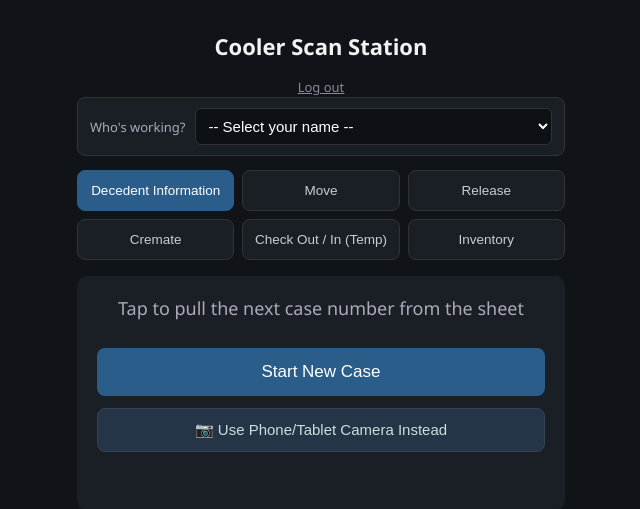
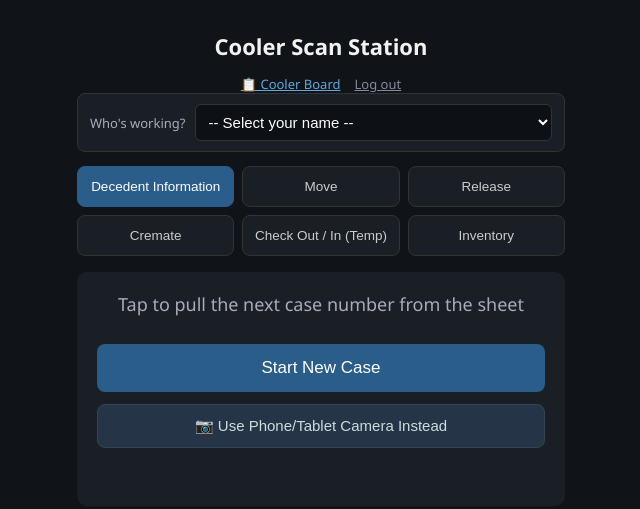
Before and after one commit to jakehansentx-cpu/DFW-ONLINE-CREMATION, a Flask app: page /scan in a window 1280 px wide. Shown: the top 509 px of the page, without its empty margins (319-959 px from the left). Run offline with Flask 3, Linux system fonts and the light colour scheme; the visitor is signed in with stand-in values (Sample User, id 1); data comes from the database, SQL or seed files in the repository.

Commit message:
Add navigation links between the scan station and the board
Neither page linked to the other before -- staff had to type/bookmark
each URL separately. The scan station header now has a "Cooler Board"
link next to Log out, and the board header has a "Scan Station"
button alongside Move/History/Export CSV, so switching between the
two is one tap either way.

```diff
--- a/templates/board.html
+++ b/templates/board.html
@@ -9,6 +9,7 @@
   <header class="board-header">
     <h1>Cooler Status</h1>
     <div style="display:flex; align-items:center; gap:18px;">
+      <a class="export-btn" href="/scan" style="text-decoration:none;">📷 Scan Station</a>
       <button id="moveModeBtn" class="export-btn">📍 Move</button>
       <button id="historyModeBtn" class="export-btn">🕐 History</button>
       <a class="export-btn" href="{{ url_for('api_board_export') }}" style="text-decoration:none;">Export CSV</a>
--- a/templates/scan.html
+++ b/templates/scan.html
@@ -15,7 +15,10 @@
 <body class="scan-body">
   <header class="scan-header">
     <h1>Cooler Scan Station</h1>
-    <div style="text-align:center;"><a href="/logout" style="color:#889; font-size:13px;">Log out</a></div>
+    <div style="text-align:center; display:flex; justify-content:center; gap:14px;">
+      <a href="/board" style="color:#5fa8e0; font-size:13px;">📋 Cooler Board</a>
+      <a href="/logout" style="color:#889; font-size:13px;">Log out</a>
+    </div>
   </header>
 
   <div class="staff-row">
```
